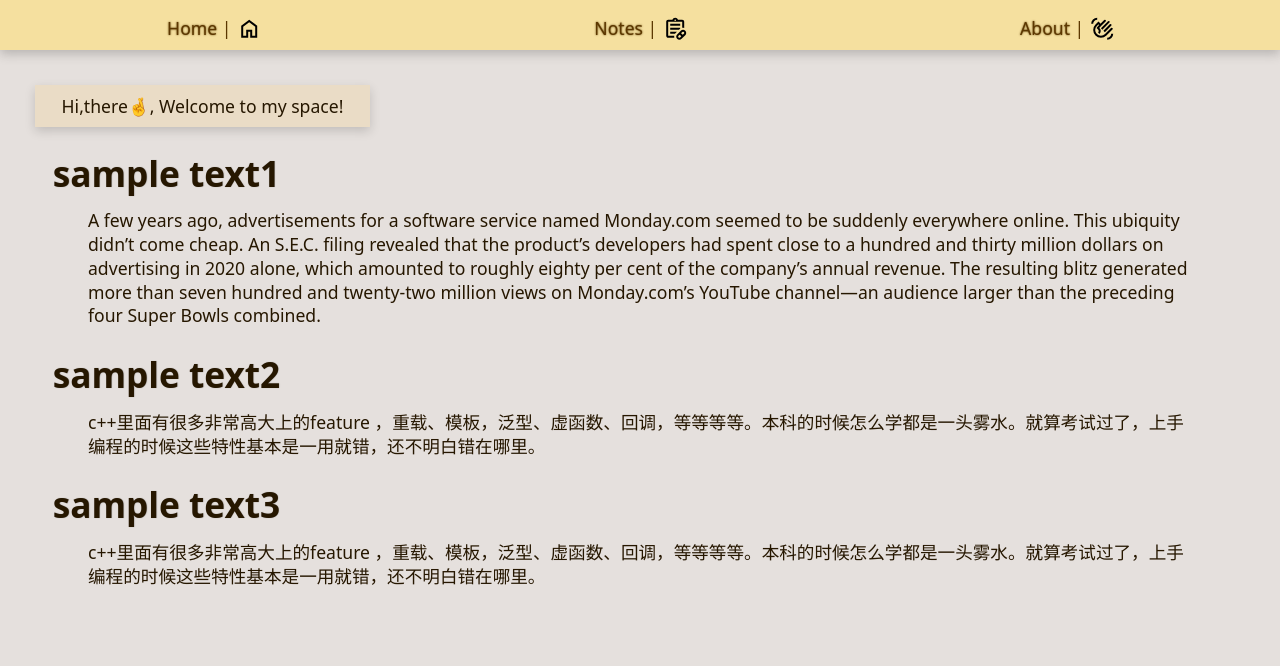
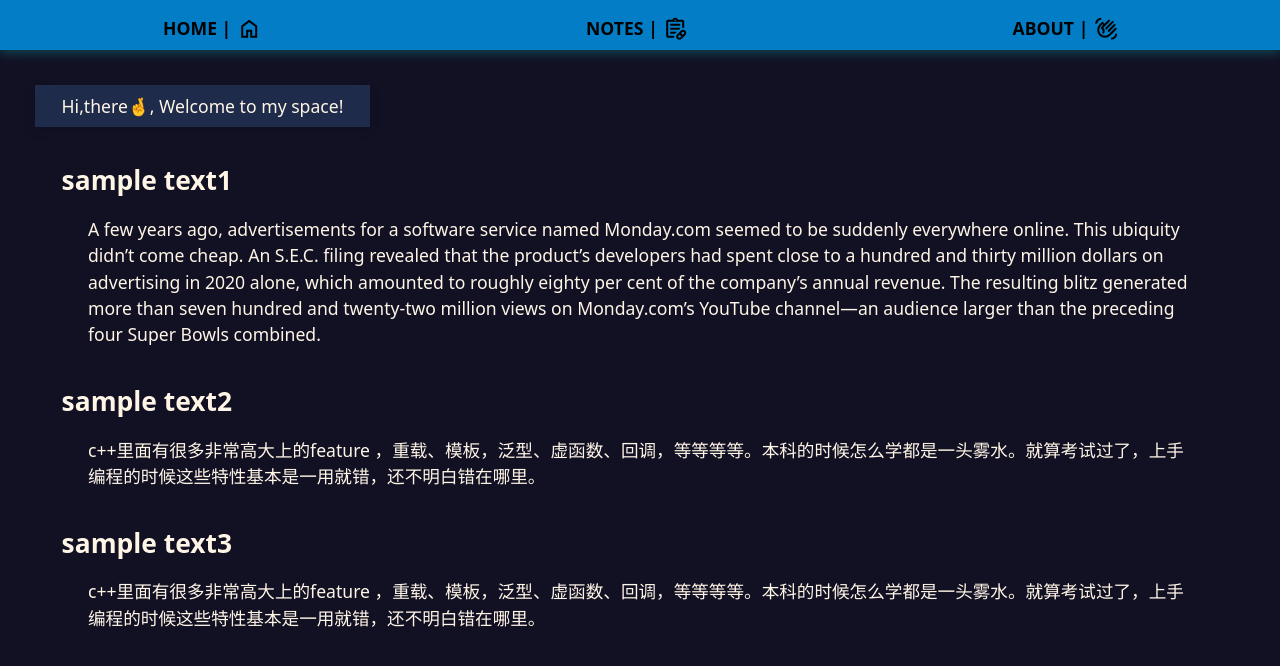
Before and after one commit to Alumsr/Alumsr.github.io, a plain HTML site: page index.html in a window 1280 px wide. Drawn offline with Linux system fonts and the light colour scheme; a web font is replaced by a local one.

Commit message:
change style to dark blue.

```diff
--- a/styles.css
+++ b/styles.css
@@ -1,20 +1,20 @@
 
 html{
     font-size: 110%;
-    font-family: "coca", system-ui;
-    color: #261700;
+    font-family: system-ui;
+    color: #fff5e6;
 }
 
 body{
-    background-color: rgba(155, 134, 122, 0.253);
+    background-color: rgb(18, 17, 36);
     margin: 0;
 }
 
 nav{
     display: flex;
     justify-content: space-around;
-    background-color: rgb(245, 224, 159);
-    box-shadow: 0px 4px 10px 0px rgba(64, 64, 64, 0.27);
+    background-color: rgb(3, 126, 198);
+    box-shadow: 0px 3px 10px 0px rgba(0, 219, 219, 0.27);
     position:sticky;
     top:0;
     z-index: 999;
@@ -24,11 +24,12 @@ nav{
 nav a{
     padding: 0.6em 2em;
     margin: 0 0.3em;
-    text-shadow: 0 0px 2px rgb(90, 60, 0);
     border-radius: 0;
     transition: all 200ms ease;
     text-decoration:none;
-    color: rgb(92, 55, 0);
+    color: rgb(0, 0, 0);
+    text-transform: uppercase;
+    font-weight: bolder;
 }
 
 nav a:hover{
@@ -51,12 +52,15 @@ nav img{
     text-align: left;
     padding: 0 5em;
     margin-top: 2em;
-    line-height: 135%;
+    line-height: 150%;
     word-spacing: 100%;
+    text-wrap:pretty;
 }
 .content h1{
-    text-shadow: 0.01em 0.01em 0.03em rgba(0, 0, 0, 0.3);
+    text-shadow: 0.01em 0.01em 0.01em rgba(0, 0, 0, 0.5);
     transform: translateX(-1em);
+    line-height: normal;
+    font-size: 1.5em;
 }
 
 .note{
@@ -64,7 +68,7 @@ nav img{
     margin-left: 2em;
     margin-top: 2em;
     /* text-shadow: 0 0px 2px rgba(0, 0, 0, 0.3); */
-    background-color: rgba(255, 199, 86, 0.171);
+    background-color: rgba(86, 165, 255, 0.171);
     box-shadow: 0px 4px 10px 0px rgba(0, 0, 0, 0.158);
     position:static;
     display: inline-block;
```
